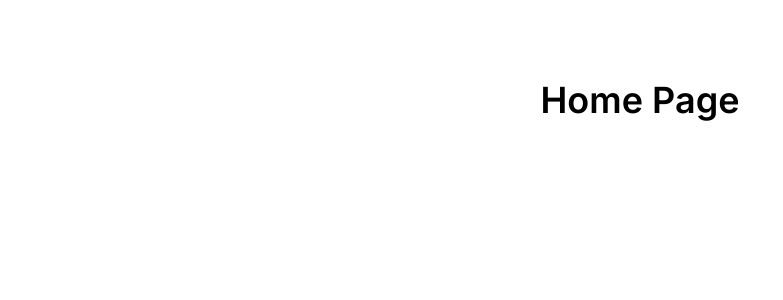
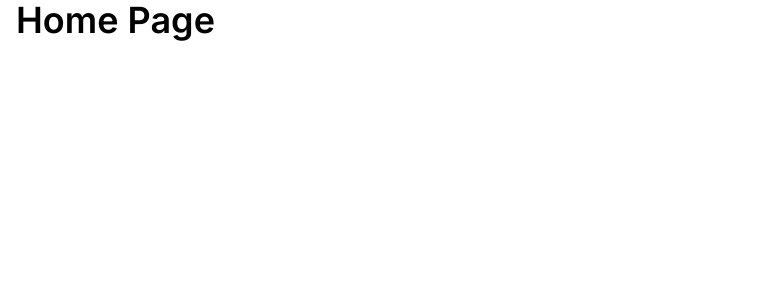
Before and after one commit to danielreinhard1129/MP-JCWD0406-02, a Next.js app in the folder apps/web/: page / in a window 1280 px wide. Shown: the top 300 px of the page, without its empty margins (0-783 px from the left). Built offline with nearby package versions, Linux system fonts and the light colour scheme.

Commit message:
chore: fix flowbite

```diff
--- a/apps/web/src/app/page.tsx
+++ b/apps/web/src/app/page.tsx
@@ -4,9 +4,7 @@ import { Button, Card, Dropdown, DropdownItem } from "flowbite-react";
 export default function Home() {
   return (
     <main className="container max-w-7xl px-4 mx-auto">
-      <section className="mt-20 flex flex-col items-center justify-center">
         <h1 className="mb-4 text-4xl font-semibold mt-120">Home Page</h1>
-      </section>
     </main>
   );
 }
```
